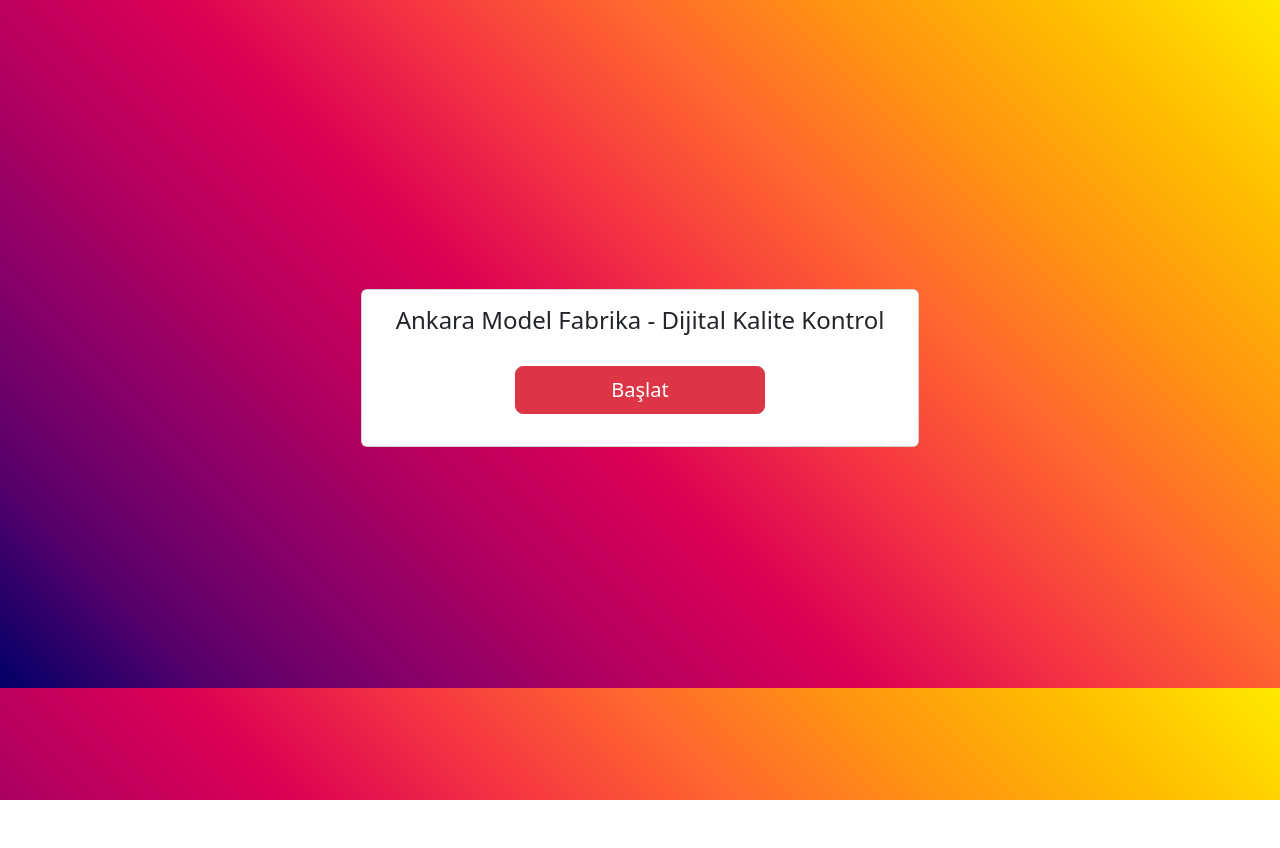
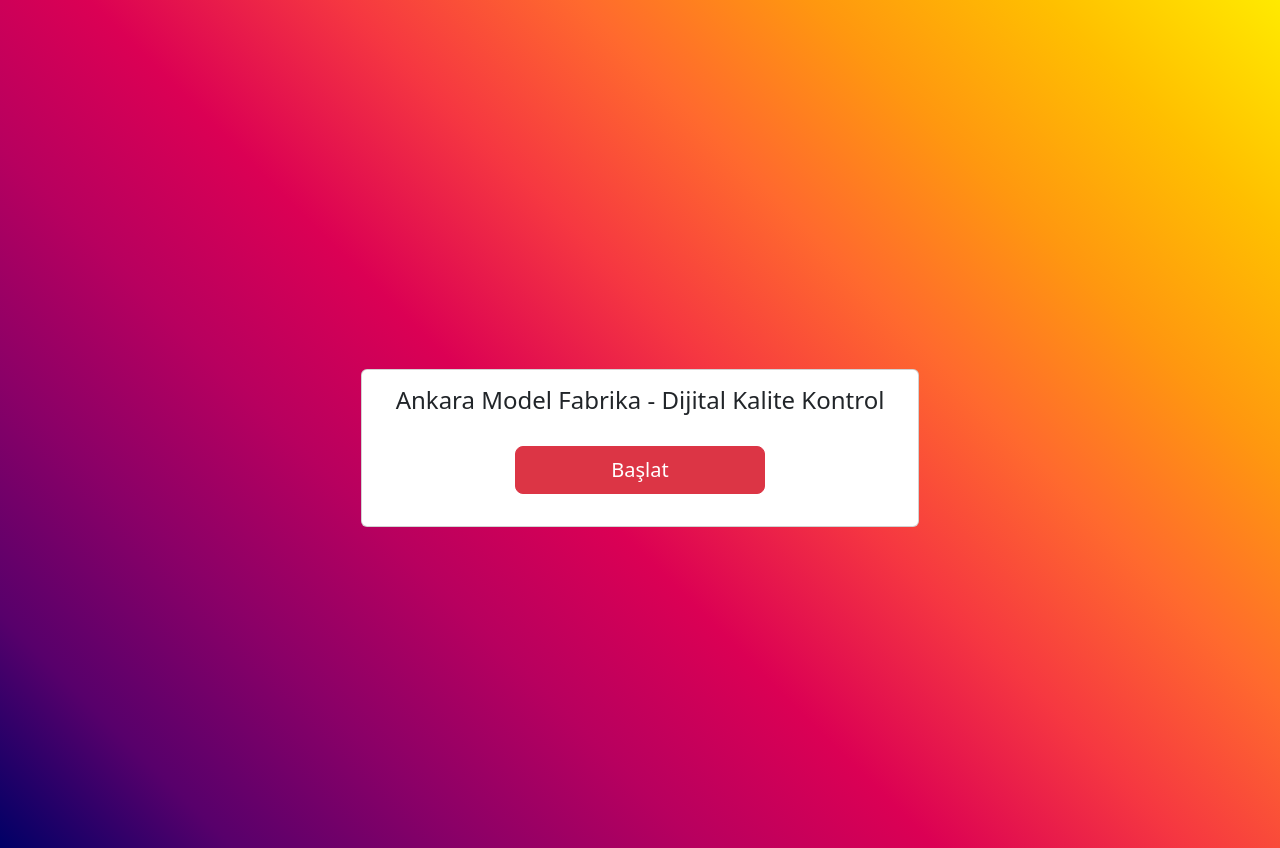
Before and after one commit to emrahnalci/ankara-sanayi-odasi-yetkinlik-ve-dijital-donusum-merkezi, a plain HTML site: page index.html in a window 1280 px wide. Before the commit the page ends 800 px from the top, so only its background shows below. Drawn offline with Linux system fonts and the light colour scheme; some packages are replaced by stand-ins of ours; a script that the page names is missing.

Commit message:
Scroll işlemleri
Scroll kapatıldı

```diff
--- a/index.html
+++ b/index.html
@@ -10,11 +10,11 @@
         body { background-image: linear-gradient( 45deg, hsl(240deg 100% 20%) 0%, hsl(289deg 100% 21%) 11%, hsl(315deg 100% 27%) 22%, hsl(329deg 100% 36%) 33%, hsl(337deg 100% 43%) 44%, hsl(357deg 91% 59%) 56%, hsl(17deg 100% 59%) 67%, hsl(34deg 100% 53%) 78%, hsl(45deg 100% 50%) 89%, hsl(55deg 100% 50%) 100%); }
     </style>
 </head>
-<body>
+<body class="overflow-hidden">
 
 <div class="container mt-5">
     <div class="row">
-        <div class="d-flex align-items-center" style="height: 80vh;">
+        <div class="d-flex align-items-center" style="height: 100vh;">
             <div class="col-md-6 mx-auto">
                 <div class="card">
                     <div class="card-body">
```
